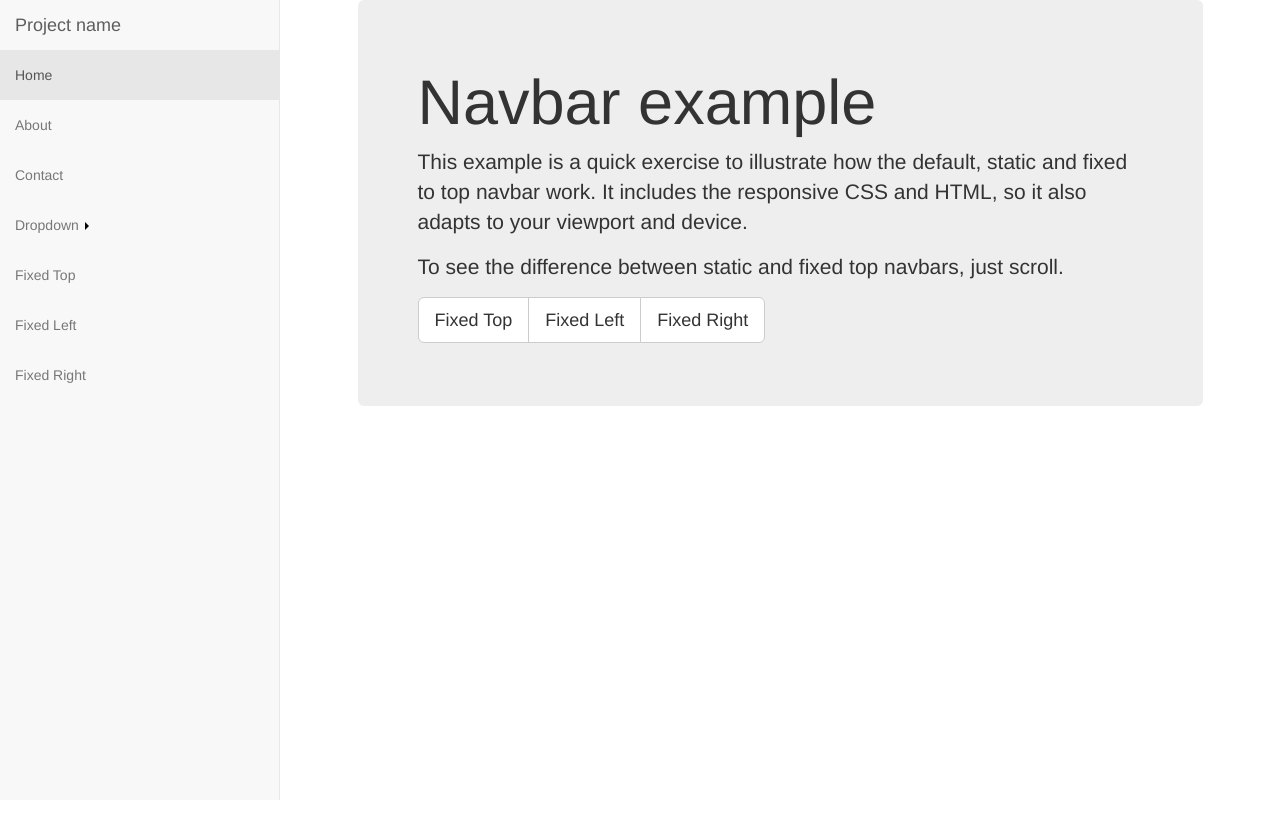
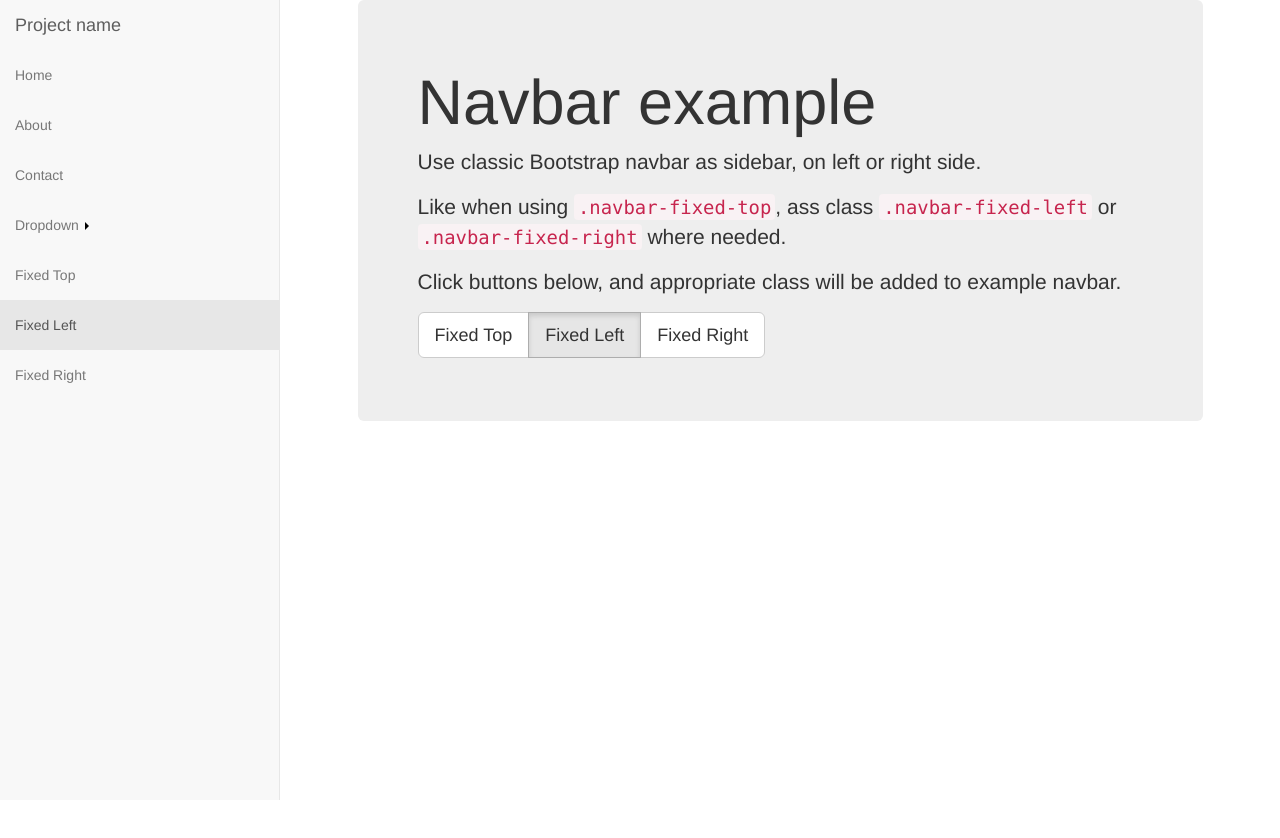
Before and after one commit to mladenplavsic/bootstrap-navbar-sidebar, a website: page docs/index.html in a window 1280 px wide. Shown: the top 838 px of the page. Drawn offline with nearby package versions, Linux system fonts and the light colour scheme.

Commit message:
Improved docs page

```diff
--- a/docs/docs.js
+++ b/docs/docs.js
@@ -13,6 +13,9 @@ function updateNavbarClass(className) {
       return (css.match(/(^|\s)navbar-fixed-\S+/g) || []).join(' ');
     })
     .addClass(className);
+
+  $('a[data-class]').removeClass('active').parent('li').removeClass('active');
+  $('a[data-class="'+className+'"]').addClass('active').parent('li').addClass('active');
 
   fixBodyPadding(className);
 
--- a/docs/index.html
+++ b/docs/index.html
@@ -28,7 +28,7 @@
       </div>
       <div id="navbar" class="navbar-collapse collapse">
         <ul class="nav navbar-nav">
-          <li class="active"><a href="#">Home</a></li>
+          <li><a href="#">Home</a></li>
           <li><a href="#">About</a></li>
           <li><a href="#">Contact</a></li>
           <li class="dropdown">
@@ -57,8 +57,9 @@
 
     <div class="jumbotron">
       <h1>Navbar example</h1>
-      <p>This example is a quick exercise to illustrate how the default, static and fixed to top navbar work. It includes the responsive CSS and HTML, so it also adapts to your viewport and device.</p>
-      <p>To see the difference between static and fixed top navbars, just scroll.</p>
+      <p class="lead">Use classic Bootstrap navbar as sidebar, on left or right side.</p>
+      <p>Like when using <code>.navbar-fixed-top</code>, ass class <code>.navbar-fixed-left</code> or <code>.navbar-fixed-right</code> where needed.</p>
+      <p>Click buttons below, and appropriate class will be added to example navbar.</p>
       <p>
         <span class="btn-group">
           <a data-class="navbar-fixed-top" class="btn btn-lg btn-default">Fixed Top</a>
```
